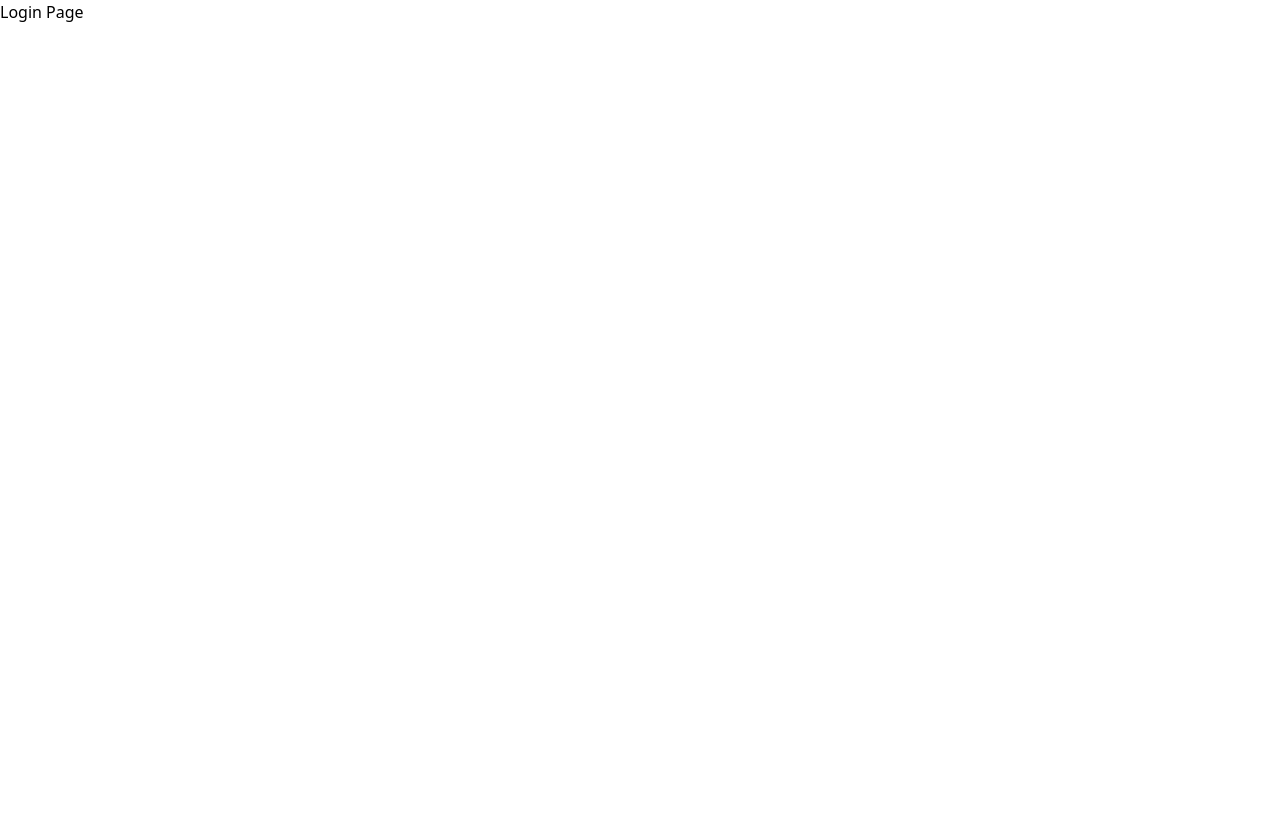
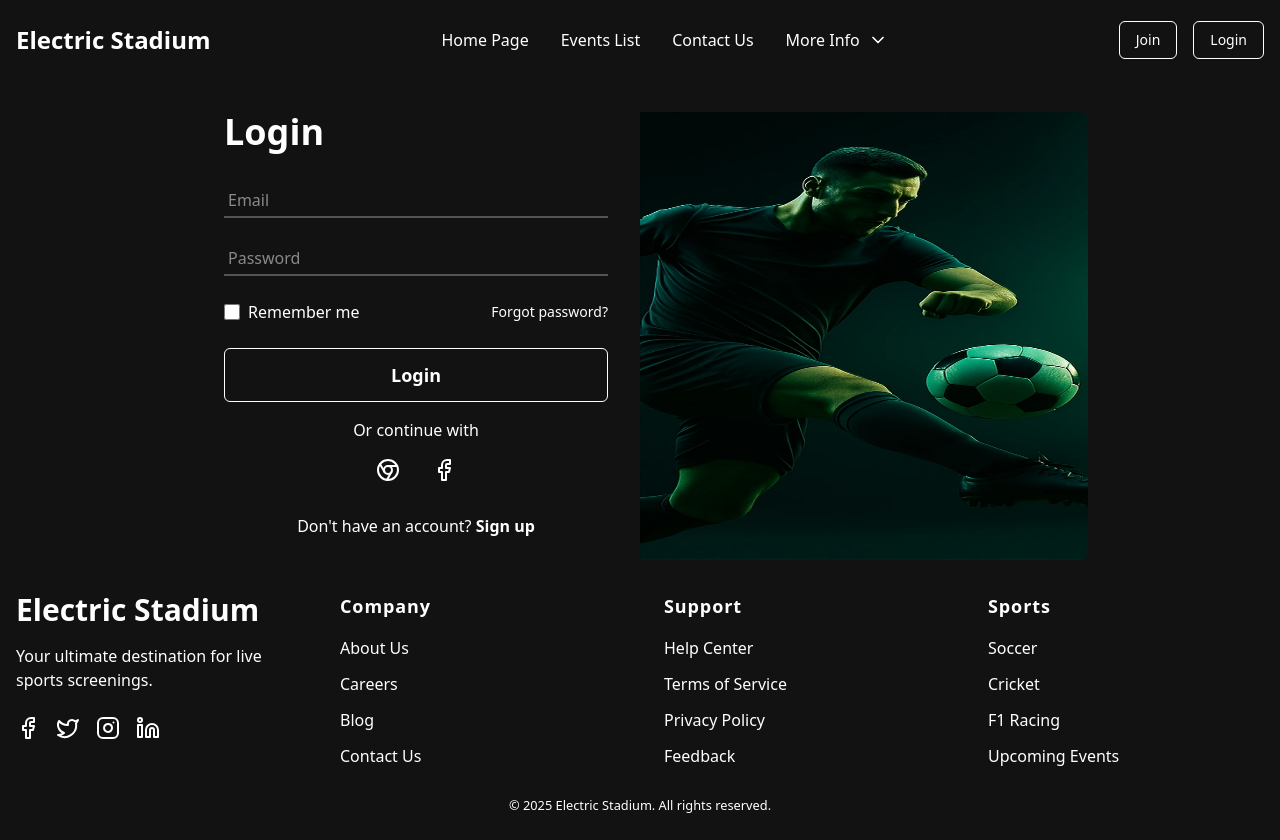
Before and after one commit to yugal82/sports-screening-client, a React (Vite) app: page /login in a window 1280 px wide. Before the commit the page ends 800 px from the top, so only its background shows below. Built offline with nearby package versions, Linux system fonts and the light colour scheme.

Commit message:
added login page and changes in register component

```diff
--- a/src/App.tsx
+++ b/src/App.tsx
@@ -1,6 +1,7 @@
 import { BrowserRouter as Router, Route, Routes } from 'react-router-dom';
 import { HomePage } from './pages/HomePage';
 import { RegisterPage } from './pages/RegisterPage';
+import { LoginPage } from './pages/LoginPage';
 
 function App() {
   return (
@@ -8,7 +9,7 @@ function App() {
       <Routes>
         <Route path="/" element={<HomePage />} />
         <Route path="/join" element={<RegisterPage />} />
-        <Route path="/login" element={<div>Login Page</div>} /> {/* Placeholder */}
+        <Route path="/login" element={<LoginPage />} />
       </Routes>
     </Router>
   );
--- /dev/null
+++ b/src/pages/LoginPage.tsx
@@ -0,0 +1,105 @@
+import { useForm } from 'react-hook-form';
+import type { SubmitHandler } from 'react-hook-form';
+import { Link } from 'react-router-dom';
+import { Chrome, Facebook } from 'lucide-react';
+import LoginImage from '../assets/login_image.webp';
+import { Button } from '../components/Button';
+import { Footer } from '../components/Footer';
+import { Header } from '../components/Header';
+
+interface LoginFormInputs {
+  email: string;
+  password: string;
+  remember: boolean;
+}
+
+export function LoginPage() {
+  const {
+    register,
+    handleSubmit,
+    formState: { errors },
+  } = useForm<LoginFormInputs>();
+
+  const onSubmit: SubmitHandler<LoginFormInputs> = (data) => {
+    console.log(data);
+    // Handle login logic here
+  };
+
+  return (
+    <div className="bg-[#121212] text-white min-h-screen">
+      <Header />
+      <main className="flex items-center justify-center py-8">
+        <div className="container mx-auto flex rounded-lg overflow-hidden max-w-4xl">
+          {/* Form Section */}
+          <div className="w-full md:w-1/2 bg-brand-dark-gray px-8">
+            <h2 className="text-4xl font-bold mb-8">Login</h2>
+            <form onSubmit={handleSubmit(onSubmit)} className="space-y-6">
+              <div>
+                {/* <label className="block mb-2 text-white font-medium">Email</label> */}
+                <input
+                  type="email"
+                  placeholder="Email"
+                  {...register('email', {
+                    required: 'Email is required',
+                    pattern: {
+                      value: /^\S+@\S+$/i,
+                      message: 'Invalid email address',
+                    },
+                  })}
+                  className="w-full bg-transparent border-b-2 border-[#535353] focus:border-brand-green outline-none p-1 transition-colors text-white placeholder:text-brand-gray"
+                />
+                {errors.email && <p className="text-red-500 text-sm mt-1">{errors.email.message as string}</p>}
+              </div>
+              <div>
+                {/* <label className="block mb-2 text-white font-medium">Password</label> */}
+                <input
+                  type="password"
+                  placeholder="Password"
+                  {...register('password', {
+                    required: 'Password is required',
+                  })}
+                  className="w-full bg-transparent border-b-2 border-[#535353] focus:border-brand-green outline-none p-1 transition-colors text-white placeholder:text-brand-gray"
+                />
+                {errors.password && <p className="text-red-500 text-sm mt-1">{errors.password.message as string}</p>}
+              </div>
+              <div className="flex items-center justify-between">
+                <label className="flex items-center gap-2 text-brand-gray cursor-pointer select-none">
+                  <input
+                    type="checkbox"
+                    {...register('remember')}
+                    className="accent-brand-green h-4 w-4 rounded border-brand-light-gray focus:ring-brand-green"
+                  />
+                  Remember me
+                </label>
+                <Link to="#" className="text-brand-green hover:underline text-sm font-medium">
+                  Forgot password?
+                </Link>
+              </div>
+              <Button type="submit" variant="primary" className="w-full text-lg font-bold py-3">
+                Login
+              </Button>
+            </form>
+            <div className="flex items-center justify-center py-4">
+              <span className="bg-brand-dark-gray px-2 text-brand-gray">Or continue with</span>
+            </div>
+            <div className="flex items-center justify-center gap-4">
+              <Chrome className="w-10" />
+              <Facebook className="w-10" />
+            </div>
+            <p className="mt-8 text-center text-brand-gray">
+              Don't have an account?{' '}
+              <Link to="/join" className="text-brand-green font-semibold hover:underline">
+                Sign up
+              </Link>
+            </p>
+          </div>
+          {/* Image Section */}
+          <div className="hidden md:block md:w-1/2 max-h-[28rem]">
+            <img src={LoginImage} alt="Football Player" className="h-full w-full" />
+          </div>
+        </div>
+      </main>
+      <Footer />
+    </div>
+  );
+}
--- a/src/pages/RegisterPage.tsx
+++ b/src/pages/RegisterPage.tsx
@@ -31,22 +31,22 @@ export function RegisterPage() {
   return (
     <div className="bg-[#121212]">
       <Header />
-      <main className="text-white flex items-center justify-center py-16">
+      <main className="text-white flex items-center justify-center py-8">
         <div className="container mx-auto flex rounded-lg overflow-hidden max-w-5xl">
           {/* Image Section */}
-          <div className="hidden md:block md:w-1/2">
+          <div className="hidden md:block md:w-1/2 max-h-[32rem]">
             <img src={RegisterImage} alt="F1 Driver" className="object-cover h-full w-full" />
           </div>
           {/* Form Section */}
           <div className="w-full md:w-1/2 bg-brand-dark-gray p-12 flex flex-col justify-center">
-            <h2 className="text-4xl font-bold mb-8 text-center">Register</h2>
+            <h2 className="text-4xl font-bold mb-8">Register</h2>
             <form onSubmit={handleSubmit(onSubmit)} className="space-y-6">
               <div>
                 <input
                   type="text"
                   placeholder="Name"
                   {...register('name', { required: 'Name is required' })}
-                  className="w-full bg-transparent border-b-2 border-brand-light-gray focus:border-brand-green outline-none p-1 transition-colors"
+                  className="w-full bg-transparent border-b-2 border-[#535353] focus:border-brand-green outline-none p-1 transition-colors"
                 />
                 {errors.name && <p className="text-red-500 text-sm mt-1">{errors.name.message as string}</p>}
               </div>
@@ -61,7 +61,7 @@ export function RegisterPage() {
                       message: 'Invalid email address',
                     },
                   })}
-                  className="w-full bg-transparent border-b-2 border-brand-light-gray focus:border-brand-green outline-none p-1 transition-colors"
+                  className="w-full bg-transparent border-b-2 border-[#535353] focus:border-brand-green outline-none p-1 transition-colors"
                 />
                 {errors.email && <p className="text-red-500 text-sm mt-1">{errors.email.message as string}</p>}
               </div>
@@ -76,7 +76,7 @@ export function RegisterPage() {
                       message: 'Password must be at least 8 characters',
                     },
                   })}
-                  className="w-full bg-transparent border-b-2 border-brand-light-gray focus:border-brand-green outline-none p-1 transition-colors"
+                  className="w-full bg-transparent border-b-2 border-[#535353] focus:border-brand-green outline-none p-1 transition-colors"
                 />
                 {errors.password && <p className="text-red-500 text-sm mt-1">{errors.password.message as string}</p>}
               </div>
@@ -88,7 +88,7 @@ export function RegisterPage() {
                     required: 'Please confirm your password',
                     validate: (value) => value === password || 'Passwords do not match',
                   })}
-                  className="w-full bg-transparent border-b-2 border-brand-light-gray focus:border-brand-green outline-none p-1 transition-colors"
+                  className="w-full bg-transparent border-b-2 border-[#535353] focus:border-brand-green outline-none p-1 transition-colors"
                 />
                 {errors.confirmPassword && (
                   <p className="text-red-500 text-sm mt-1">{errors.confirmPassword.message as string}</p>
```
